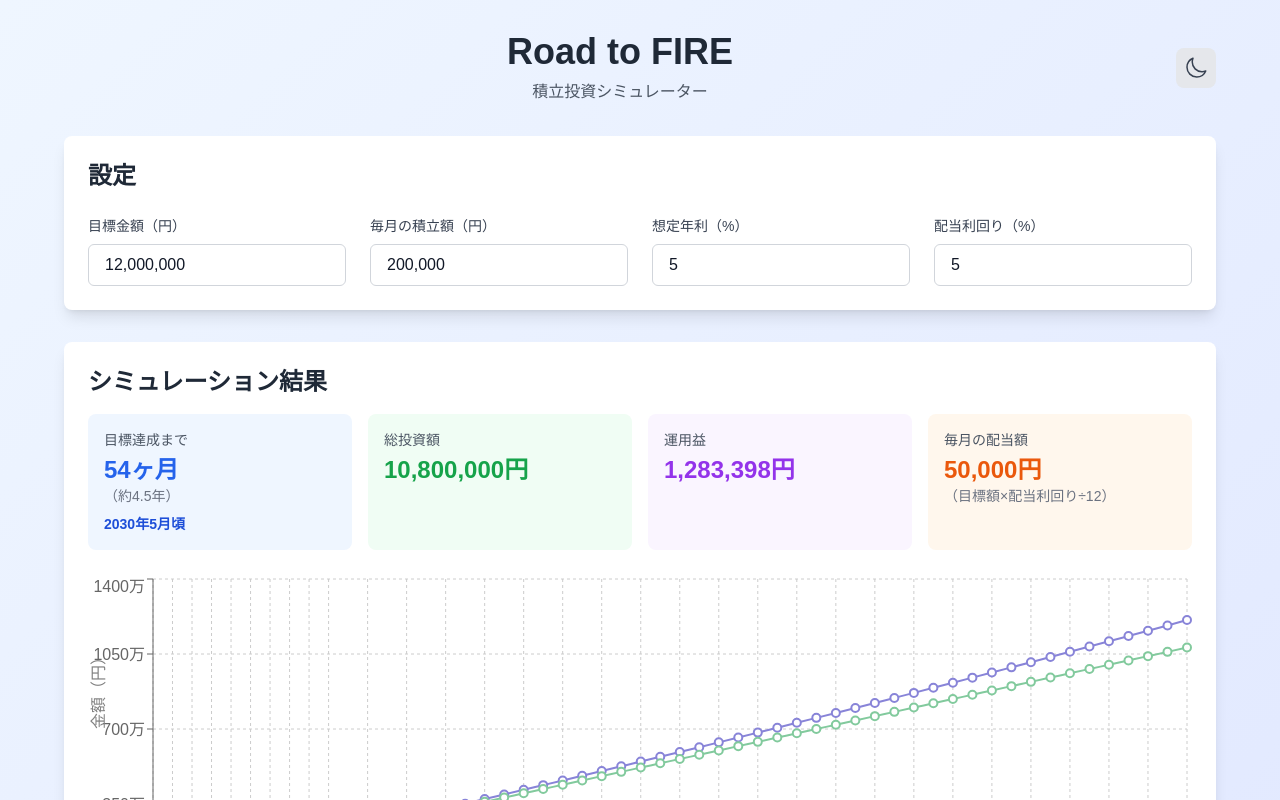
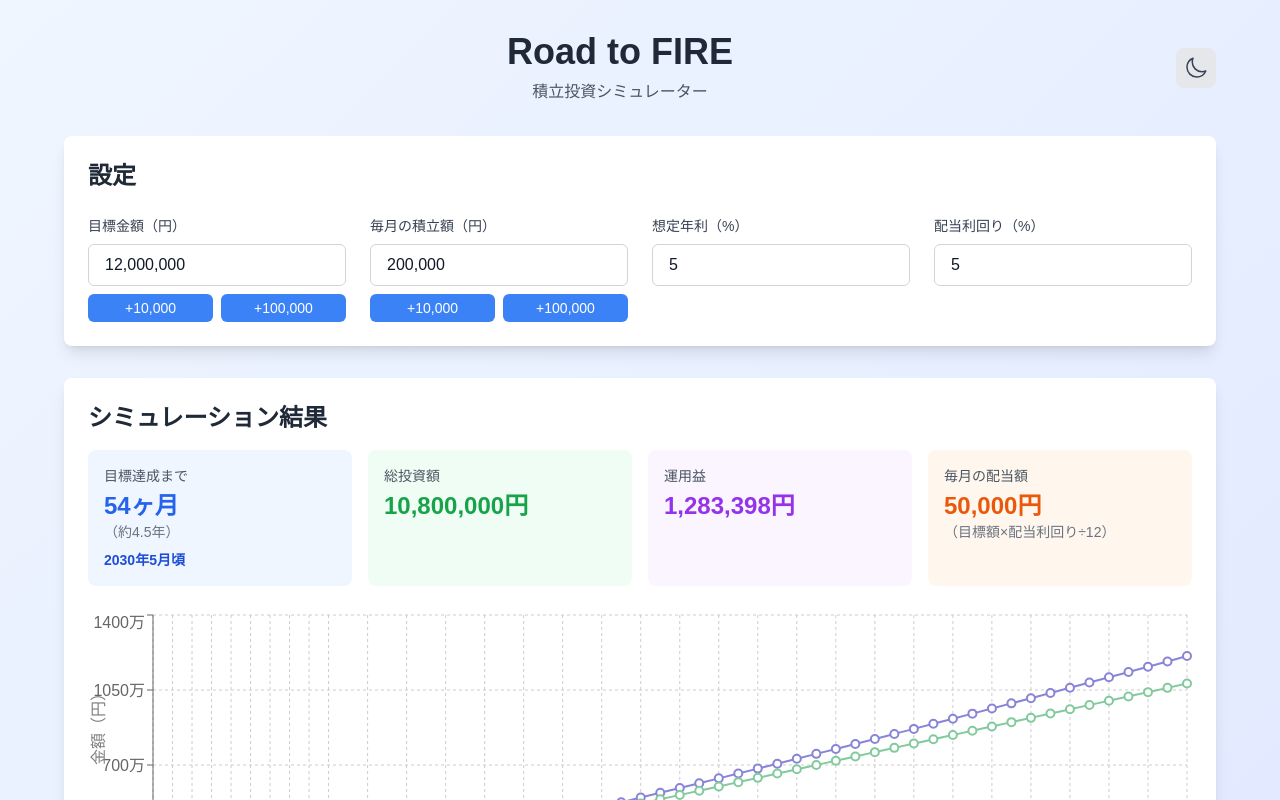
Before and after one commit to naofumi-fujii/road-to-fire, a Next.js app: page / in a window 1280 px wide. Shown: the top 800 px of the page. Built offline with nearby package versions, Linux system fonts and the light colour scheme.

Commit message:
Add +10,000 and +100,000 increment buttons to target amount and monthly amount fields

```diff
--- a/app/page.tsx
+++ b/app/page.tsx
@@ -74,6 +74,20 @@ export default function Home() {
                 }}
                 className="w-full px-4 py-2 border border-gray-300 dark:border-gray-600 rounded-md focus:ring-2 focus:ring-blue-500 focus:border-transparent text-gray-900 dark:text-gray-100 dark:bg-gray-700"
               />
+              <div className="flex gap-2 mt-2">
+                <button
+                  onClick={() => setTargetAmount(prev => prev + 10000)}
+                  className="flex-1 px-3 py-1 text-sm bg-blue-500 hover:bg-blue-600 text-white rounded-md transition-colors"
+                >
+                  +10,000
+                </button>
+                <button
+                  onClick={() => setTargetAmount(prev => prev + 100000)}
+                  className="flex-1 px-3 py-1 text-sm bg-blue-500 hover:bg-blue-600 text-white rounded-md transition-colors"
+                >
+                  +100,000
+                </button>
+              </div>
             </div>
 
             <div>
@@ -93,6 +107,20 @@ export default function Home() {
                 }}
                 className="w-full px-4 py-2 border border-gray-300 dark:border-gray-600 rounded-md focus:ring-2 focus:ring-blue-500 focus:border-transparent text-gray-900 dark:text-gray-100 dark:bg-gray-700"
               />
+              <div className="flex gap-2 mt-2">
+                <button
+                  onClick={() => setMonthlyAmount(prev => prev + 10000)}
+                  className="flex-1 px-3 py-1 text-sm bg-blue-500 hover:bg-blue-600 text-white rounded-md transition-colors"
+                >
+                  +10,000
+                </button>
+                <button
+                  onClick={() => setMonthlyAmount(prev => prev + 100000)}
+                  className="flex-1 px-3 py-1 text-sm bg-blue-500 hover:bg-blue-600 text-white rounded-md transition-colors"
+                >
+                  +100,000
+                </button>
+              </div>
             </div>
 
             <div>
```
